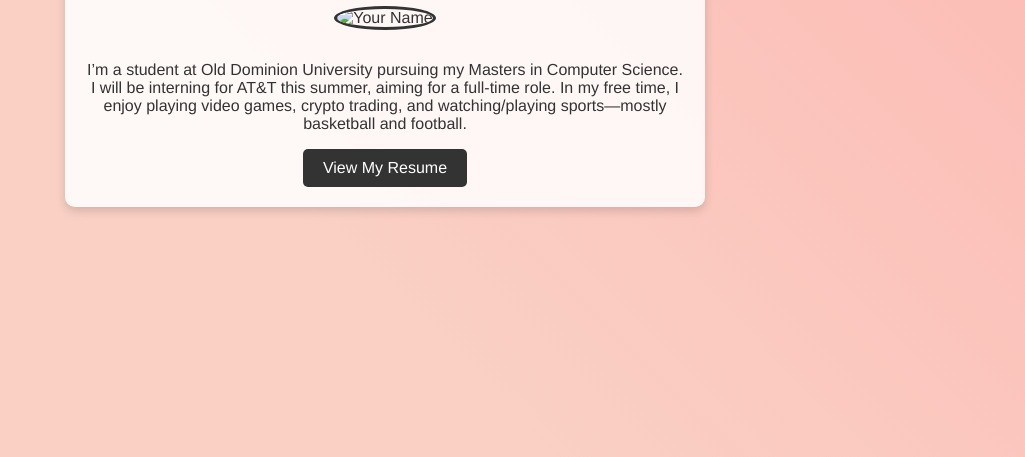
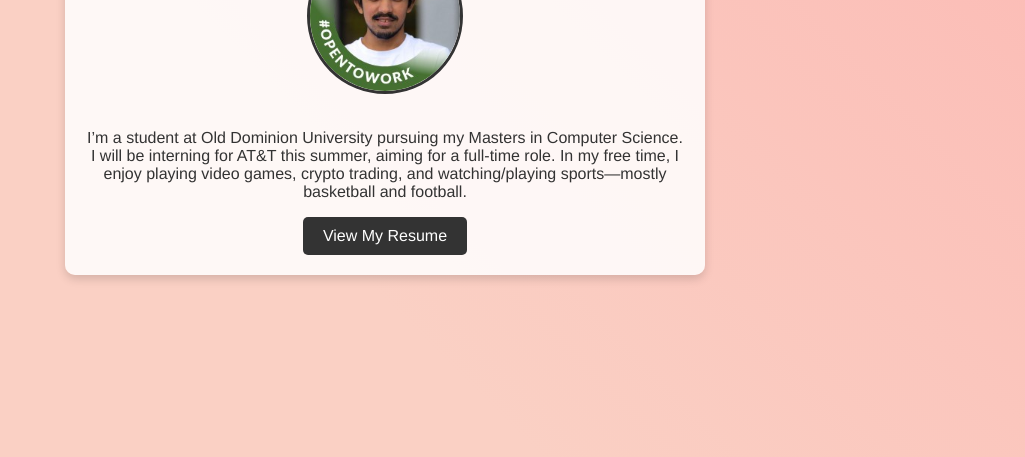
Before and after one commit to ppate010/ppate010.github.io, a plain HTML site: page index.html in a window 1280 px wide. Shown: the part 343-800 px from the top of the page, without its empty margins (255-1280 px from the left). Drawn offline with Linux system fonts and the light colour scheme.

Commit message:
Update index.html

```diff
--- a/index.html
+++ b/index.html
@@ -4,7 +4,7 @@
   <meta charset="UTF-8">
   <title>Your Name - Portfolio</title>
   <style>
-    /* Apply a fancy animated gradient background to the whole page */
+
     body {
       margin: 0;
       padding: 0;
@@ -20,14 +20,14 @@
       justify-content: center;
     }
 
-    /* Animation keyframes for background */
+
     @keyframes gradientAnimation {
       0% { background-position: 0% 50%; }
       50% { background-position: 100% 50%; }
       100% { background-position: 0% 50%; }
     }
 
-    /* Style for the content container */
+
     .container {
       max-width: 600px;
       width: 90%;
@@ -37,7 +37,7 @@
       box-shadow: 0 4px 10px rgba(0, 0, 0, 0.15);
     }
 
-    /* Style for your photo */
+
     img {
       width: 150px;
       height: 150px;
@@ -46,7 +46,7 @@
       margin-bottom: 15px;
     }
 
-    /* Style for the resume button */
+
     a.button {
       display: inline-block;
       padding: 10px 20px;
@@ -65,12 +65,12 @@
 <body>
   <div class="container">
     <h1>Parth Patel</h1>
-    <!-- Replace 'yourphoto.jpg' with the file name of your professional photo -->
-    <img src="yourphoto.jpg" alt="Your Name">
+
+    <img src="parth.jpg" alt="Your Name">
     <p>
       I’m a student at Old Dominion University pursuing my Masters in Computer Science. I will be interning for AT&T this summer, aiming for a full-time role. In my free time, I enjoy playing video games, crypto trading, and watching/playing sports—mostly basketball and football.
     </p>
-    <!-- Replace 'YourResume.pdf' with your actual resume file name -->
+
     <a href="ParthPatelIResumes.pdf" target="_blank" class="button">View My Resume</a>
   </div>
 </body>
```
